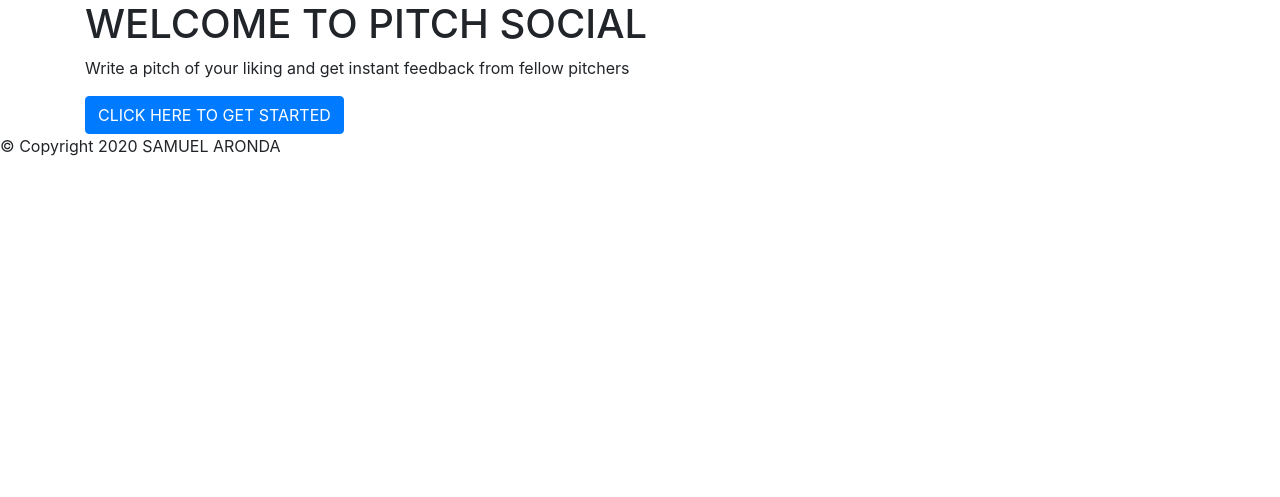
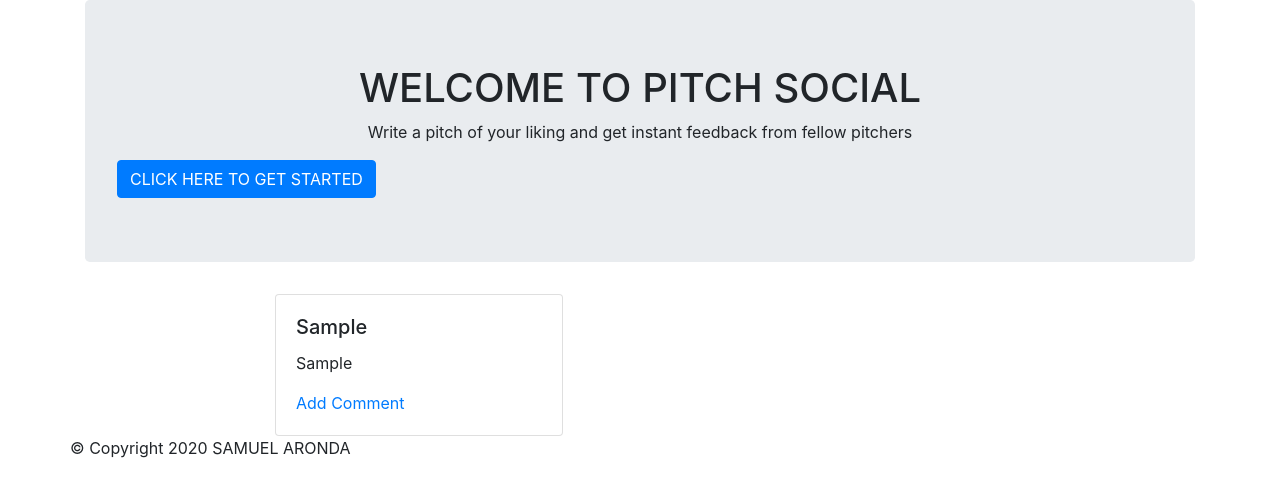
Before and after one commit to arondasamuel123/PitchApp, a Flask app: page / in a window 1280 px wide. Shown: the part 70-567 px from the top of the page. Run offline with Flask 2, Linux system fonts and the light colour scheme; tables that the repository leaves empty hold one stand-in row (values such as "Sample post"); some libraries are stand-ins or nearby versions.

Commit message:
Fetching pitches and displaying it on the homepage

```diff
--- a/app/main/views.py
+++ b/app/main/views.py
@@ -6,7 +6,8 @@ from ..models import Pitch
 
 @main.route('/')
 def home():
-    return render_template('home.html')
+    pitches = Pitch.query.all()
+    return render_template('home.html',pitches=pitches)
 
 
 @main.route('/add',methods = ["GET", "POST"])
@@ -17,5 +18,5 @@ def add_pitch():
         p_category = pitch_form.pitch_cat.data
         create_pitch = Pitch(category= p_category, mintute_pitch=pitch_form.pitch.data, user=current_user)
         create_pitch.save_pitch()
-        return "PITCH HAS BEEN INSERTED"
+        return redirect(url_for('main.home'))
     return render_template('pitch.html', pitch_form=pitch_form)
--- a/app/templates/home.html
+++ b/app/templates/home.html
@@ -4,16 +4,33 @@
     {{super()}}
 
     <div class="container">
-        <section>
-        <h1>WELCOME TO PITCH SOCIAL</h1>
+        <div class="jumbotron">
+        <h1 align="center">WELCOME TO PITCH SOCIAL</h1 s>
 
-          <p>Write a pitch of your liking and get instant feedback from fellow pitchers</p>
-            <a class="btn btn-primary" href="{{url_for('main.add_pitch')}}">
+          <p align="center">Write a pitch of your liking and get instant feedback from fellow pitchers</p>
+            <a align="center" class="btn btn-primary" href="{{url_for('main.add_pitch')}}">
                 CLICK HERE TO GET STARTED
             </a>
+        </div>
+        <div class="row">
+            <div class="col-md-2"></div>
+            {%for pitch in pitches%}
+            <div class= "col-md-8">
+                <div class="card" style="width: 18rem;">
+                    <div class="card-body">
+                      <h5 class="card-title">{{pitch.category}}</h5>
+
+                      <p class="card-text">{{pitch.mintute_pitch}}</p>
+                      <a href="#" class="card-link">Add Comment</a>
+
+                    </div>
+                  </div>
+
+            </div>
+            {%endfor%}
         </section>
 
-    </div>
+    </dicv>
 {%endblock%}
 
 
```
